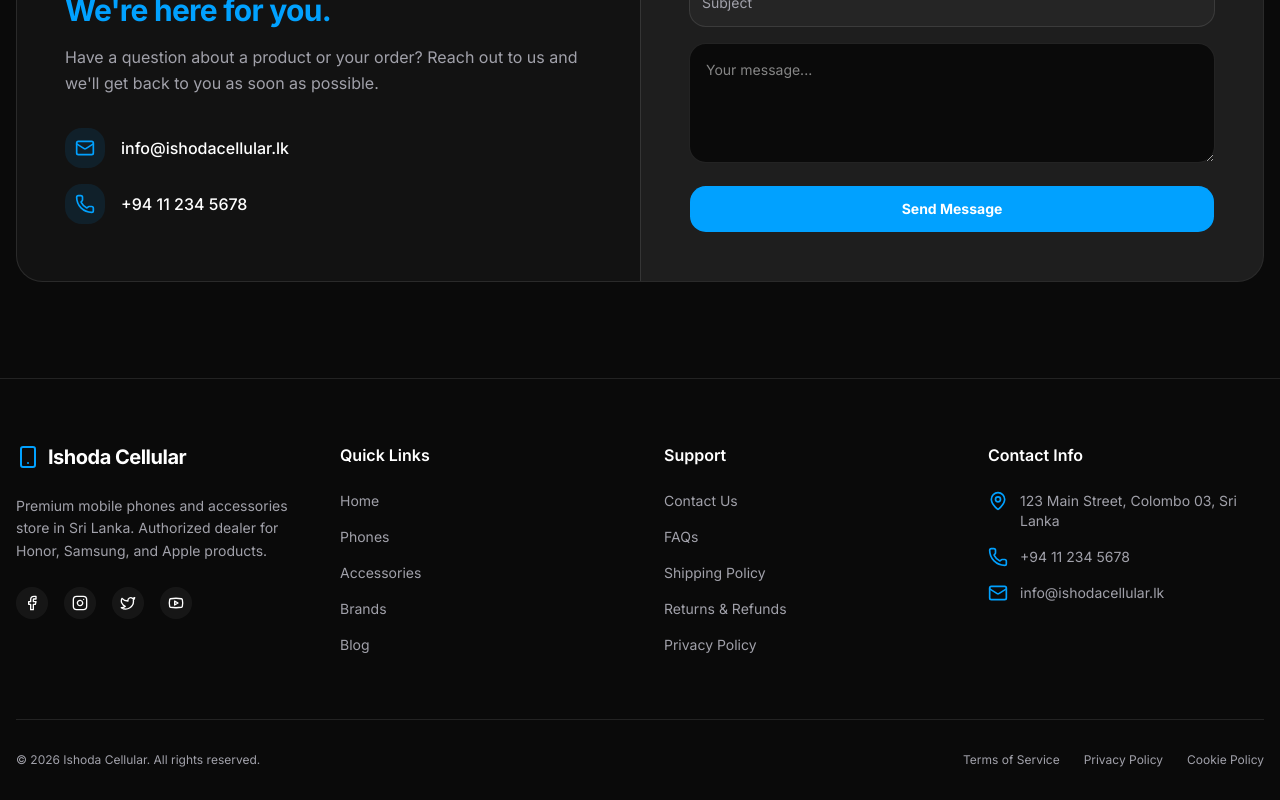
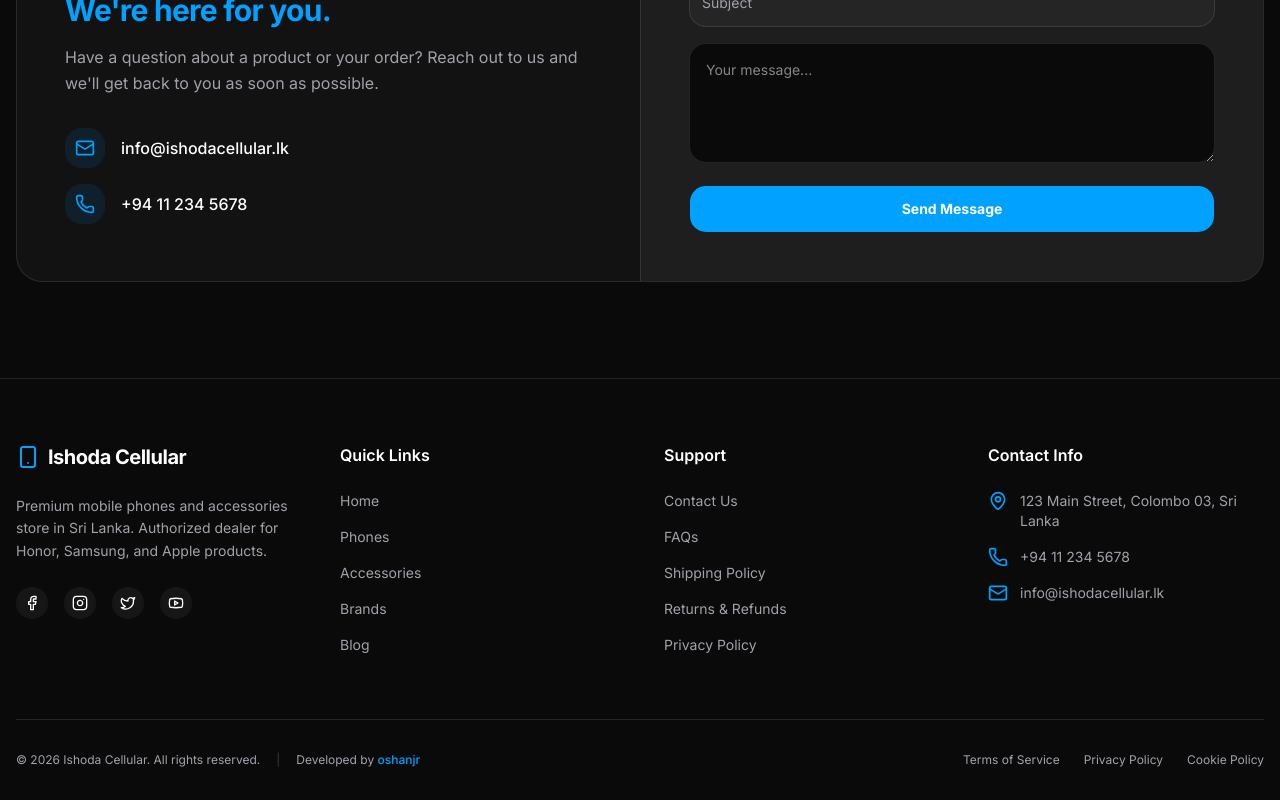
Before and after one commit to oshanjr/ishoda-cell, a React (Vite) app: page / in a window 1280 px wide. Shown: the part 2547-3347 px from the top of the page. Built offline with nearby package versions, Linux system fonts and the light colour scheme.

Commit message:
feat: Add developer credit to footer
Includes a link to the developer's portfolio in the footer section, enhancing attribution and user engagement.

```diff
--- a/src/components/layout/Footer.tsx
+++ b/src/components/layout/Footer.tsx
@@ -76,7 +76,21 @@
         </div>
 
         <div className="pt-8 border-t border-white/10 flex flex-col md:flex-row items-center justify-between gap-4 text-xs text-muted-foreground">
-          <p>© 2026 Ishoda Cellular. All rights reserved.</p>
+          <div className="flex flex-col md:flex-row items-center gap-2 md:gap-4">
+            <p>© 2026 Ishoda Cellular. All rights reserved.</p>
+            <span className="hidden md:block text-white/20">|</span>
+            <p>
+              Developed by{' '}
+              <a
+                href="https://oshanjr.vercel.app/"
+                target="_blank"
+                rel="noopener noreferrer"
+                className="text-primary hover:underline transition-all font-medium"
+              >
+                oshanjr
+              </a>
+            </p>
+          </div>
           <div className="flex items-center gap-6">
             <Link to="/terms" className="hover:text-primary transition-colors">Terms of Service</Link>
             <Link to="/privacy" className="hover:text-primary transition-colors">Privacy Policy</Link>
```
